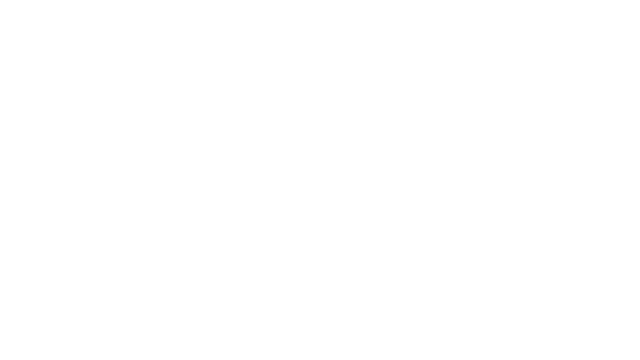
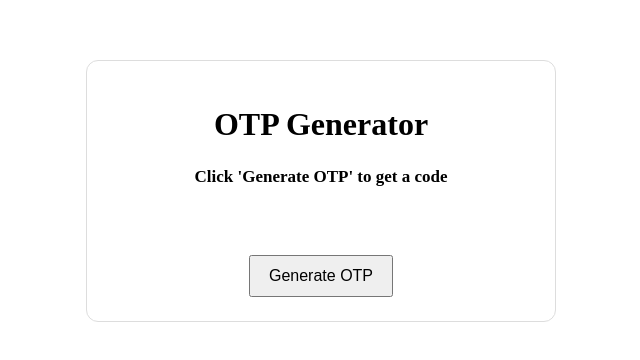
Before and after one commit to djimgon/react-learning-lab, a React app in the folder frontend/: page / in a window 1280 px wide. Shown: the top 360 px of the page, without its empty margins (319-959 px from the left). Built offline with nearby package versions, Linux system fonts and the light colour scheme; the HTML template or start-up script is replaced by a standard one.

Commit message:
Lab 2 - Add OTP generator layout and base styles

```diff
--- a/frontend/src/lab/02-password-generator/Exercise.jsx
+++ b/frontend/src/lab/02-password-generator/Exercise.jsx
@@ -3,11 +3,18 @@
 
 const Exercise = () => {
   const [otp, setOtp] = useState("");
-  const [timeLeft, setTimeleft] = useState(0)
+  const [timeLeft, setTimeLeft] = useState(0)
 
   return(
     <div className="container">
-
+      <h1 id="otp-title">OTP Generator</h1>
+      <h2 id="otp-display">
+        Click 'Generate OTP' to get a code
+      </h2>
+      <p id="otp-timer" aria-live="polite"></p>
+      <button id="generate-otp-button">
+        Generate OTP
+      </button>
     </div>
   );
 };
--- a/frontend/src/lab/02-password-generator/styles.css
+++ b/frontend/src/lab/02-password-generator/styles.css
@@ -0,0 +1,24 @@
+.container {
+  max-width: 420px;
+  margin: 60px auto;
+  padding: 24px;
+  text-align: center;
+  border: 1px solid #ddd;
+  border-radius: 12px;
+}
+
+#otp-display {
+  margin: 24px 0;
+  font-size: 17px;
+}
+
+#otp-timer {
+  min-height: 24px;
+  margin-bottom: 20px;
+}
+
+#generate-otp-button {
+  padding: 10px 18px;
+  font-size: 16px;
+  cursor: pointer;
+}
```
